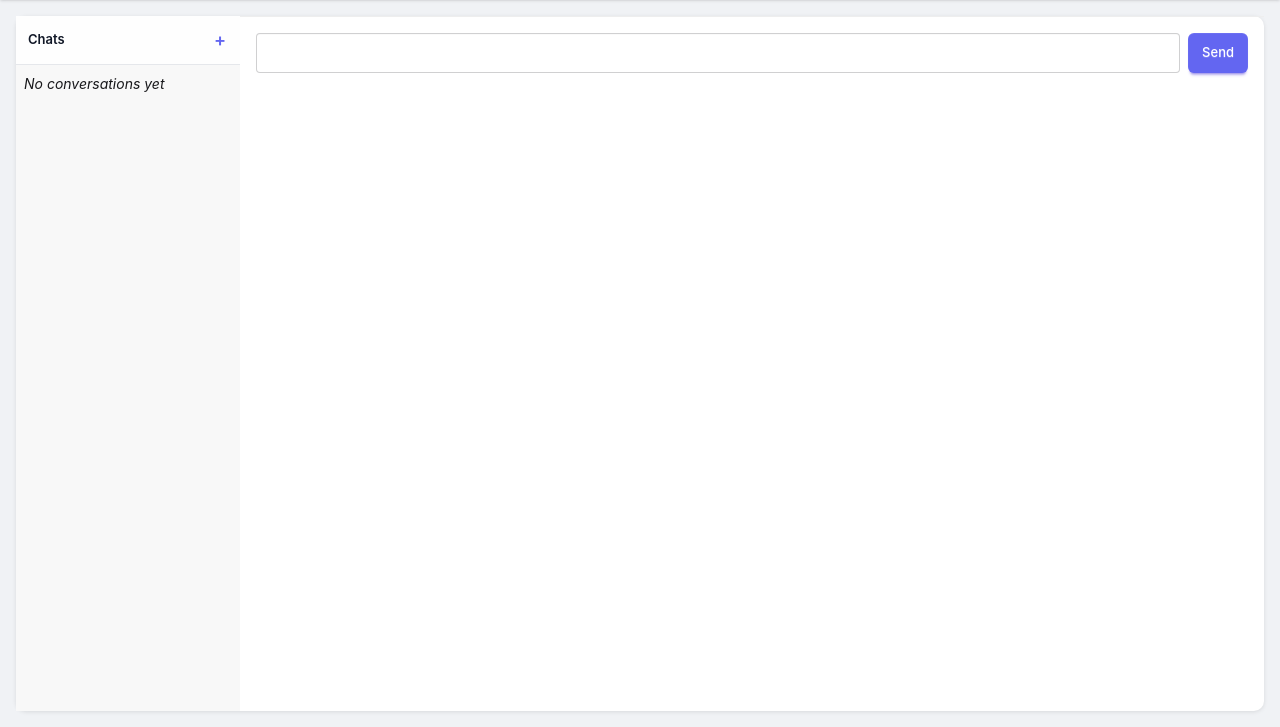
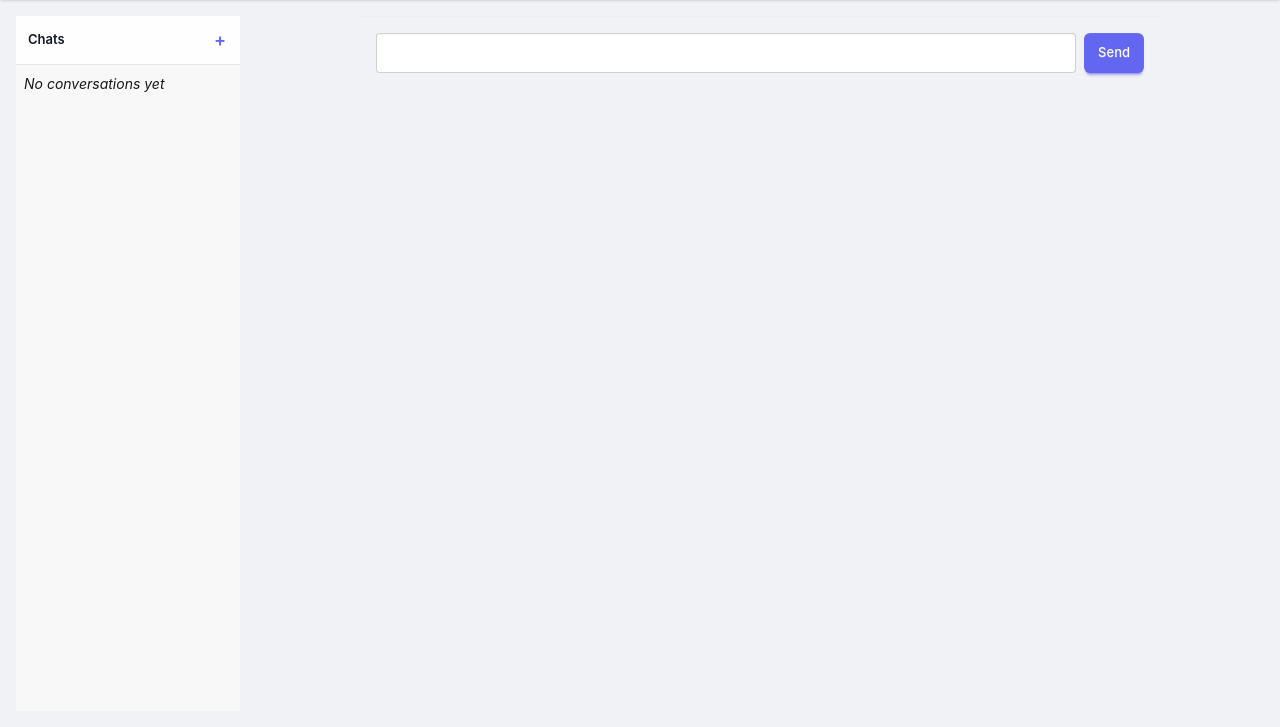
Before and after one commit to Ms1Dev/chat-analyser, a Django app: page / in a window 1280 px wide. Shown: the part 73-800 px from the top of the page. Run offline with Django 5.2, Linux system fonts and the light colour scheme; the visitor is signed in with stand-in values (Sample User, id 1); data that the repository does not hold is empty; style sheets or scripts are compiled from the project's sources; parts of the project's set-up code (start-up, migrations or seed data) failed here and were passed over.

Commit message:
fixed style kind of

```diff
--- a/apps/ai/static/ai/style.css
+++ b/apps/ai/static/ai/style.css
@@ -15,7 +15,6 @@ body {
   padding: 16px;
   flex: 1;
   overflow: hidden;
-  max-width: 1400px;
 }
 
 .panel {
@@ -79,6 +78,8 @@ body {
   display: flex;
   flex-direction: column;
   overflow: hidden;
+  max-width: 800px;
+  margin: 0 auto;
 }
 
 
--- a/apps/ai/templates/ai/chat/partials/received.html
+++ b/apps/ai/templates/ai/chat/partials/received.html
@@ -46,5 +46,3 @@
         </div>
     </div>
 </div>
-
-</div>
--- a/apps/ai/templates/ai/chat/window.html
+++ b/apps/ai/templates/ai/chat/window.html
@@ -1,4 +1,4 @@
-<div class="chat-messages flex flex-col-reverse overflow-y-auto" id="chat-messages">
+<div class="chat-messages flex flex-col-reverse overflow-y-auto flex-1" id="chat-messages">
     {% for msg in messages %}
     {% if msg.role == 'user' %}
         {% include "ai/chat/partials/sent.html" with message_content=msg.content %}
--- a/apps/ai/templates/ai/index.html
+++ b/apps/ai/templates/ai/index.html
@@ -3,7 +3,6 @@
 <div class="app">
 
   <!-- ── Chat ──────────────────────────────────── -->
-  <div class="panel chat-panel">
     <!-- Conversations sidebar -->
     <div class="convos-sidebar bg-base-200">
       <div class="convos-header bg-white/80 dark:bg-gray-800/80">
@@ -21,7 +20,6 @@
         {% include "ai/chat/start.html" %}
       {% endif %}
     </div>
-  </div>
 </div>
 
 
```
